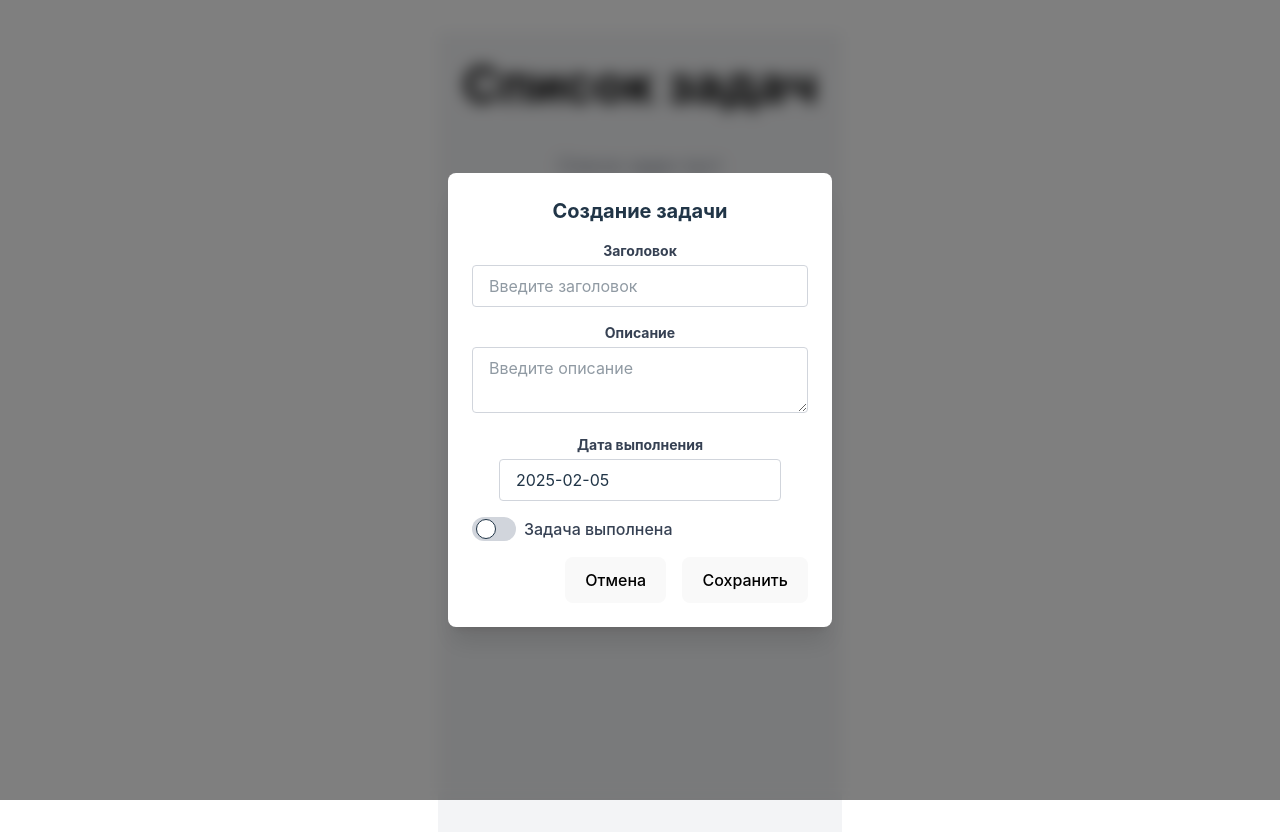
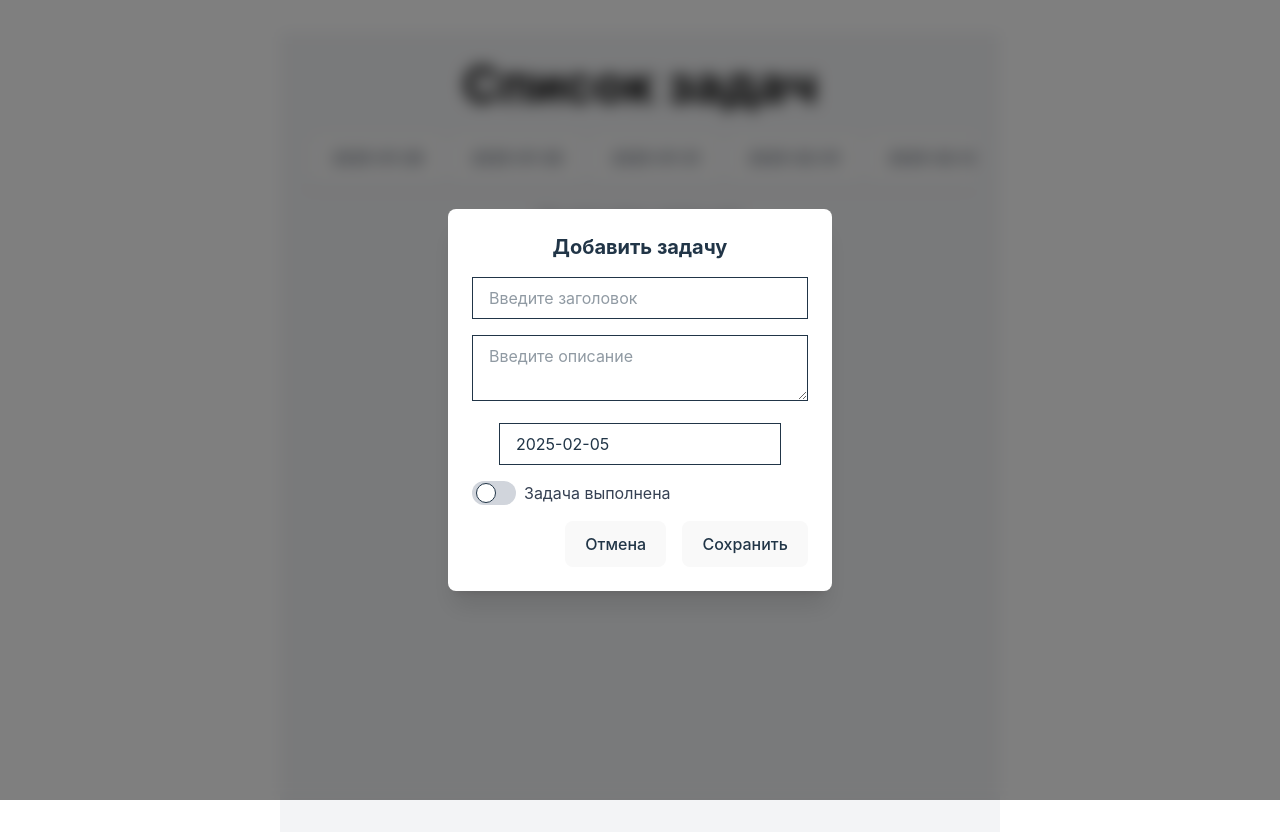
Before and after one commit to RomanBurdeiny/calendar, a React (Vite) app: page / in a window 1280 px wide. Both pictures are taken after a click on the button "Добавить задачу". Shown: the top 838 px of the page. Built offline with nearby package versions, Linux system fonts and the light colour scheme.

Commit message:
Add calendar slider and react hook forms

```diff
--- a/package.json
+++ b/package.json
@@ -14,7 +14,8 @@
     "date-fns": "^4.1.0",
     "react": "^18.3.1",
     "react-datepicker": "^8.0.0",
-    "react-dom": "^18.3.1"
+    "react-dom": "^18.3.1",
+    "react-hook-form": "^7.54.2"
   },
   "devDependencies": {
     "@eslint/js": "^9.17.0",
--- a/src/components/Task.tsx
+++ b/src/components/Task.tsx
@@ -1,46 +1,33 @@
-import Button from "./Button";
+import ToggleSwitch from "./ToggleSwitch";
 
 type TaskProps = {
   id: number;
   title: string;
   description: string;
   completed: boolean;
-  date: string;
   onEdit: () => void;
   onDelete: () => void;
   onToggleComplete: () => void;
 };
 
-const Task: React.FC<TaskProps> = ({ id, title, description, completed, date, onEdit, onDelete, onToggleComplete }) => {
+const Task: React.FC<TaskProps> = ({ id, title, description, completed, onEdit, onDelete, onToggleComplete }) => {
   return (
-    <div className="mb-4 p-4 bg-white shadow rounded-md">
+    <div className="mb-4 p-4 bg-white shadow rounded-md" data-task-id={id}>
       <h2 className={`text-xl font-bold ${completed ? "line-through text-gray-500" : "text-black"}`}>
         {title}
       </h2>
       <p className={`mt-2 ${completed ? "line-through text-gray-500" : "text-black"}`}>
         {description}
       </p>
-      <p className="text-sm text-gray-500 mt-1">Дата: {date}</p>
-
-      {/* Контейнер кнопок + toggle switch */}
-      <div className="flex items-center gap-4 mt-4">
-        <Button onClick={onEdit} className="bg-blue-200 text-black hover:bg-blue-300">
+      <div className="flex gap-4 mt-4 items-center">
+        <button onClick={onEdit} className="bg-blue-200 text-black px-4 py-2 rounded hover:bg-blue-300 transition">
           Редактировать
-        </Button>
-        <Button onClick={onDelete} className="bg-red-200 text-black hover:bg-red-300">
+        </button>
+        <button onClick={onDelete} className="bg-red-200 text-black px-4 py-2 rounded hover:bg-red-300 transition">
           Удалить
-        </Button>
-
-        {/* Toggle Switch вместо чекбокса */}
-        <label className="relative inline-flex items-center cursor-pointer">
-          <input
-            type="checkbox"
-            checked={completed}
-            onChange={onToggleComplete}
-            className="sr-only peer"
-          />
-          <div className="w-11 h-6 bg-gray-300 peer-focus:ring-4 peer-focus:ring-blue-300 dark:peer-focus:ring-blue-800 rounded-full peer peer-checked:after:translate-x-5 peer-checked:bg-green-500 transition-all duration-300 after:content-[''] after:absolute after:top-0.5 after:left-1 after:bg-white after:border after:rounded-full after:h-5 after:w-5 after:transition-all"></div>
-        </label>
+        </button>
+        {/* ✅ Вернул `ToggleSwitch` */}
+        <ToggleSwitch checked={completed} onChange={onToggleComplete} />
       </div>
     </div>
   );
--- a/src/components/TaskList.tsx
+++ b/src/components/TaskList.tsx
@@ -1,7 +1,8 @@
-import { useState, useEffect } from "react";
+import { useState, useEffect, useRef, useCallback } from "react";
+import { useForm, FormProvider } from "react-hook-form";
 import Task from "./Task";
 import TaskModal from "./TaskModal";
-import { format } from "date-fns";
+import { format, addDays, subDays } from "date-fns";
 import Button from "./Button";
 
 type TaskType = {
@@ -15,13 +16,22 @@ type TaskType = {
 const TaskList = () => {
   const [tasks, setTasks] = useState<TaskType[]>([]);
   const [isModalOpen, setIsModalOpen] = useState(false);
-  const [editingTask, setEditingTask] = useState<TaskType | null>(null);
-  const [editedTitle, setEditedTitle] = useState("");
-  const [editedDescription, setEditedDescription] = useState("");
-  const [editedCompleted, setEditedCompleted] = useState(false);
-  const [editedDate, setEditedDate] = useState(format(new Date(), "yyyy-MM-dd"));
+  const [selectedDate, setSelectedDate] = useState(format(new Date(), "yyyy-MM-dd"));
+  const [dates, setDates] = useState(
+    Array.from({ length: 14 }, (_, i) => format(addDays(subDays(new Date(), 7), i), "yyyy-MM-dd"))
+  );
 
-  // ✅ Загружаем задачи при старте
+  const scrollRef = useRef<HTMLDivElement | null>(null);
+
+  const formMethods = useForm({
+    defaultValues: {
+      title: "",
+      description: "",
+      completed: false,
+      date: format(new Date(), "yyyy-MM-dd"),
+    },
+  });
+
   useEffect(() => {
     const savedTasks = localStorage.getItem("tasks");
     if (savedTasks) {
@@ -30,7 +40,6 @@ const TaskList = () => {
         if (Array.isArray(parsedTasks)) {
           setTasks(parsedTasks);
         } else {
-          console.warn("Ошибка: данные в localStorage не массив, сбрасываем...");
           localStorage.removeItem("tasks");
         }
       } catch (error) {
@@ -40,93 +49,93 @@ const TaskList = () => {
     }
   }, []);
 
-  // ✅ Сохраняем задачи при каждом изменении
   useEffect(() => {
     if (tasks.length > 0) {
       localStorage.setItem("tasks", JSON.stringify(tasks));
     } else {
-      localStorage.removeItem("tasks"); // Удаляем, если задач нет
+      localStorage.removeItem("tasks");
     }
   }, [tasks]);
 
-  const handleToggleComplete = (id: number) => {
-    setTasks((prevTasks) =>
-      prevTasks.map((task) =>
-        task.id === id ? { ...task, completed: !task.completed } : task
-      )
-    );
-  };
+  const handleScroll = useCallback(() => {
+    if (scrollRef.current) {
+      const { scrollLeft, scrollWidth, clientWidth } = scrollRef.current;
+      if (scrollLeft + clientWidth >= scrollWidth - 10) {
+        const newDates = Array.from({ length: 7 }, (_, i) => format(addDays(new Date(dates[dates.length - 1]), i + 1), "yyyy-MM-dd"));
+        setDates((prev) => [...prev, ...newDates]);
+      }
+    }
+  }, [dates]);
 
-  const handleEditTask = (task: TaskType) => {
-    setEditingTask(task);
-    setEditedTitle(task.title);
-    setEditedDescription(task.description);
-    setEditedCompleted(task.completed);
-    setEditedDate(task.date);
-    setIsModalOpen(true);
-  };
-
-  const handleSaveTask = () => {
-    if (!editedTitle.trim()) return;
-
-    if (editingTask) {
-      setTasks((prevTasks) =>
-        prevTasks.map((task) =>
-          task.id === editingTask.id
-            ? { ...task, title: editedTitle, description: editedDescription, completed: editedCompleted, date: editedDate }
-            : task
-        )
-      );
-    } else {
-      const newTask: TaskType = {
-        id: Date.now(),
-        title: editedTitle,
-        description: editedDescription,
-        completed: editedCompleted,
-        date: editedDate,
-      };
-      setTasks([...tasks, newTask]);
+  useEffect(() => {
+    const currentRef = scrollRef.current;
+    if (currentRef) {
+      currentRef.addEventListener("scroll", handleScroll);
+      currentRef.addEventListener("wheel", (e) => {
+        e.preventDefault();
+        currentRef.scrollLeft += e.deltaY;
+      });
     }
-    closeModal();
-  };
-
-  const handleDeleteTask = (id: number) => {
-    setTasks((prevTasks) => prevTasks.filter((task) => task.id !== id));
-  };
+    return () => {
+      if (currentRef) {
+        currentRef.removeEventListener("scroll", handleScroll);
+        currentRef.removeEventListener("wheel", (e) => {
+          e.preventDefault();
+          currentRef.scrollLeft += e.deltaY;
+        });
+      }
+    };
+  }, [handleScroll]);
 
   const handleAddTask = () => {
-    setEditingTask(null);
-    setEditedTitle("");
-    setEditedDescription("");
-    setEditedCompleted(false);
-    setEditedDate(format(new Date(), "yyyy-MM-dd"));
+    formMethods.reset({
+      title: "",
+      description: "",
+      completed: false,
+      date: format(new Date(), "yyyy-MM-dd"),
+    });
     setIsModalOpen(true);
   };
 
   const closeModal = () => {
-    setEditingTask(null);
-    setEditedTitle("");
-    setEditedDescription("");
-    setEditedCompleted(false);
-    setEditedDate(format(new Date(), "yyyy-MM-dd"));
     setIsModalOpen(false);
   };
 
+  const filteredTasks = tasks.filter((task) => task.date === selectedDate);
+
   return (
     <div className="p-6 bg-gray-100 min-h-screen flex flex-col items-center">
-      <h1 className="text-2xl font-bold text-black mb-6">Список задач</h1>
-
-      {tasks.length === 0 ? (
-        <p className="text-gray-500 text-lg mt-4">Список задач пуст</p>
+      <h1 className="text-2xl font-bold text-black mb-4">Список задач</h1>
+      <div ref={scrollRef} className="w-full max-w-2xl overflow-x-auto whitespace-nowrap flex gap-2 p-2 border-b border-gray-300 scrollbar-hide">
+        {dates.map((date) => (
+          <button
+            key={date}
+            onClick={() => setSelectedDate(date)}
+            className={`px-4 py-2 rounded text-sm transition ${
+              selectedDate === date
+                ? "bg-gray-400 text-black font-bold border border-gray-700 shadow-lg" // ✅ Подсветка выбранной даты
+                : "bg-gray-200 text-gray-700 hover:bg-gray-300"
+            }`}
+          >
+            {date}
+          </button>
+        ))}
+      </div>
+      {filteredTasks.length === 0 ? (
+        <p className="text-gray-500 text-lg mt-4">На этот день задач нет</p>
       ) : (
-        <div className="w-full max-w-2xl">
-          {tasks.map((task) => (
+        <div className="w-full max-w-2xl mt-4">
+          {filteredTasks.map((task) => (
             <Task
               key={task.id}
               {...task}
-              onEdit={() => handleEditTask(task)}
-              onDelete={() => handleDeleteTask(task.id)}
-              onToggleComplete={() => handleToggleComplete(task.id)}
+              onEdit={() => console.log("Edit task", task)}
+              onDelete={() => setTasks((prev) => prev.filter((t) => t.id !== task.id))}
+              onToggleComplete={() =>
+                setTasks((prev) =>
+                  prev.map((t) => (t.id === task.id ? { ...t, completed: !t.completed } : t))
+                )
+              }
             />
           ))}
         </div>
@@ -136,19 +145,9 @@ const TaskList = () => {
         Добавить задачу
       </Button>
 
-      <TaskModal
-        isOpen={isModalOpen}
-        title={editedTitle}
-        description={editedDescription}
-        completed={editedCompleted}
-        date={editedDate}
-        onTitleChange={(e) => setEditedTitle(e.target.value)}
-        onDescriptionChange={(e) => setEditedDescription(e.target.value)}
-        onCompletedChange={() => setEditedCompleted(!editedCompleted)}
-        onDateChange={setEditedDate}
-        onClose={closeModal}
-        onSave={handleSaveTask}
-      />
+      <FormProvider {...formMethods}>
+        <TaskModal isOpen={isModalOpen} onClose={closeModal} onSave={formMethods.handleSubmit(() => {})} />
+      </FormProvider>
     </div>
   );
 };
--- a/src/components/TaskModal.tsx
+++ b/src/components/TaskModal.tsx
@@ -1,133 +1,67 @@
-import { useState, useEffect } from "react";
-import Button from "./Button";
-import ToggleSwitch from "./ToggleSwitch";
+import { Controller, useFormContext } from "react-hook-form";
 import DatePicker from "react-datepicker";
 import "react-datepicker/dist/react-datepicker.css";
-import { format } from "date-fns";
+import Button from "./Button";
+import ToggleSwitch from "./ToggleSwitch"; // ✅ Вернул импорт ToggleSwitch
 
 type TaskModalProps = {
   isOpen: boolean;
-  title: string;
-  description: string;
-  completed: boolean;
-  date: string;
-  onTitleChange: (e: React.ChangeEvent<HTMLInputElement>) => void;
-  onDescriptionChange: (e: React.ChangeEvent<HTMLTextAreaElement>) => void;
-  onCompletedChange: () => void;
-  onDateChange: (newDate: string) => void;
   onClose: () => void;
   onSave: () => void;
 };
 
-const TaskModal = ({
-  isOpen,
-  title,
-  description,
-  completed,
-  date,
-  onTitleChange,
-  onDescriptionChange,
-  onCompletedChange,
-  onDateChange,
-  onClose,
-  onSave,
-}: TaskModalProps) => {
-  const [error, setError] = useState("");
-
-  useEffect(() => {
-    const handleKeyDown = (e: KeyboardEvent) => {
-      if (e.key === "Escape") {
-        onClose();
-      } else if (e.key === "Enter") {
-        e.preventDefault(); // Чтобы не срабатывал стандартный submit формы
-        handleSave();
-      }
-    };
-
-    if (isOpen) {
-      window.addEventListener("keydown", handleKeyDown);
-    }
-
-    return () => {
-      window.removeEventListener("keydown", handleKeyDown);
-    };
-  }, [isOpen, title, description]);
-
-  const handleSave = () => {
-    if (!title.trim()) {
-      setError("Заголовок не может быть пустым!");
-      return;
-    }
-    setError("");
-    onSave();
-  };
+const TaskModal: React.FC<TaskModalProps> = ({ isOpen, onClose, onSave }) => {
+  const { handleSubmit, control } = useFormContext();
 
   if (!isOpen) return null;
 
   return (
     <div className="fixed inset-0 flex items-center justify-center bg-black/50 backdrop-blur-sm z-50">
-      <div className="bg-white p-6 w-96 rounded-lg shadow-xl relative">
-        <h2 className="text-xl font-bold mb-4 text-center">
-          {title ? "Редактирование задачи" : "Создание задачи"}
-        </h2>
+      <div className="bg-white p-6 w-96 rounded-lg shadow-xl">
+        <h2 className="text-xl font-bold mb-4 text-center">Добавить задачу</h2>
 
-        {/* Ошибка валидации */}
-        {error && <p className="text-red-500 text-sm mb-2">{error}</p>}
+        <Controller
+          name="title"
+          control={control}
+          render={({ field }) => (
+            <input {...field} className="w-full border px-4 py-2 mb-4" placeholder="Введите заголовок" />
+          )}
+        />
 
-        {/* Поле заголовка */}
-        <div className="mb-4">
-          <label className="block text-sm font-bold text-gray-700 mb-1">
-            Заголовок
-          </label>
-          <input
-            type="text"
-            value={title}
-            onChange={onTitleChange}
-            placeholder="Введите заголовок"
-            className="w-full border border-gray-300 rounded px-4 py-2"
-          />
-        </div>
+        <Controller
+          name="description"
+          control={control}
+          render={({ field }) => (
+            <textarea {...field} className="w-full border px-4 py-2 mb-4" placeholder="Введите описание" />
+          )}
+        />
 
-        {/* Поле описания */}
-        <div className="mb-4">
-          <label className="block text-sm font-bold text-gray-700 mb-1">
-            Описание
-          </label>
-          <textarea
-            value={description}
-            onChange={onDescriptionChange}
-            placeholder="Введите описание"
-            className="w-full border border-gray-300 rounded px-4 py-2"
-          />
-        </div>
+        <Controller
+          name="date"
+          control={control}
+          render={({ field }) => (
+            <DatePicker
+              selected={new Date(field.value)}
+              onChange={(date) => field.onChange(date?.toISOString().split("T")[0])}
+              dateFormat="yyyy-MM-dd"
+              className="w-full border px-4 py-2 mb-4"
+            />
+          )}
+        />
+        <Controller
+          name="completed"
+          control={control}
+          render={({ field }) => (
+            <div className="mb-4 flex items-center gap-2">
+              <ToggleSwitch checked={field.value} onChange={field.onChange} />
+              <span className="text-gray-700">Задача выполнена</span>
+            </div>
+          )}
+        />
 
-        {/* Дата выбора */}
-        <div className="mb-4">
-          <label className="block text-sm font-bold text-gray-700 mb-1">
-            Дата выполнения
-          </label>
-          <DatePicker
-            selected={date ? new Date(date) : new Date()}
-            onChange={(date) => date && onDateChange(format(date, "yyyy-MM-dd"))}
-            dateFormat="yyyy-MM-dd"
-            className="w-full border border-gray-300 rounded px-4 py-2"
-          />
-        </div>
-
-        {/* Переключатель статуса */}
-        <div className="flex items-center gap-2 mb-4">
-          <ToggleSwitch checked={completed} onChange={onCompletedChange} />
-          <span className="text-gray-700 font-medium">Задача выполнена</span>
-        </div>
-
-        {/* Кнопки */}
         <div className="flex justify-end space-x-4">
-          <Button onClick={onClose} className="bg-gray-200 text-black hover:bg-gray-300">
-            Отмена
-          </Button>
-          <Button onClick={handleSave} className="bg-green-200 text-black hover:bg-green-300">
-            Сохранить
-          </Button>
+          <Button onClick={onClose} className="bg-gray-200">Отмена</Button>
+          <Button onClick={handleSubmit(onSave)} className="bg-green-200">Сохранить</Button>
         </div>
       </div>
     </div>
```
Also changed, not shown: 1 other file (tests, documents, lock files or other folders).
